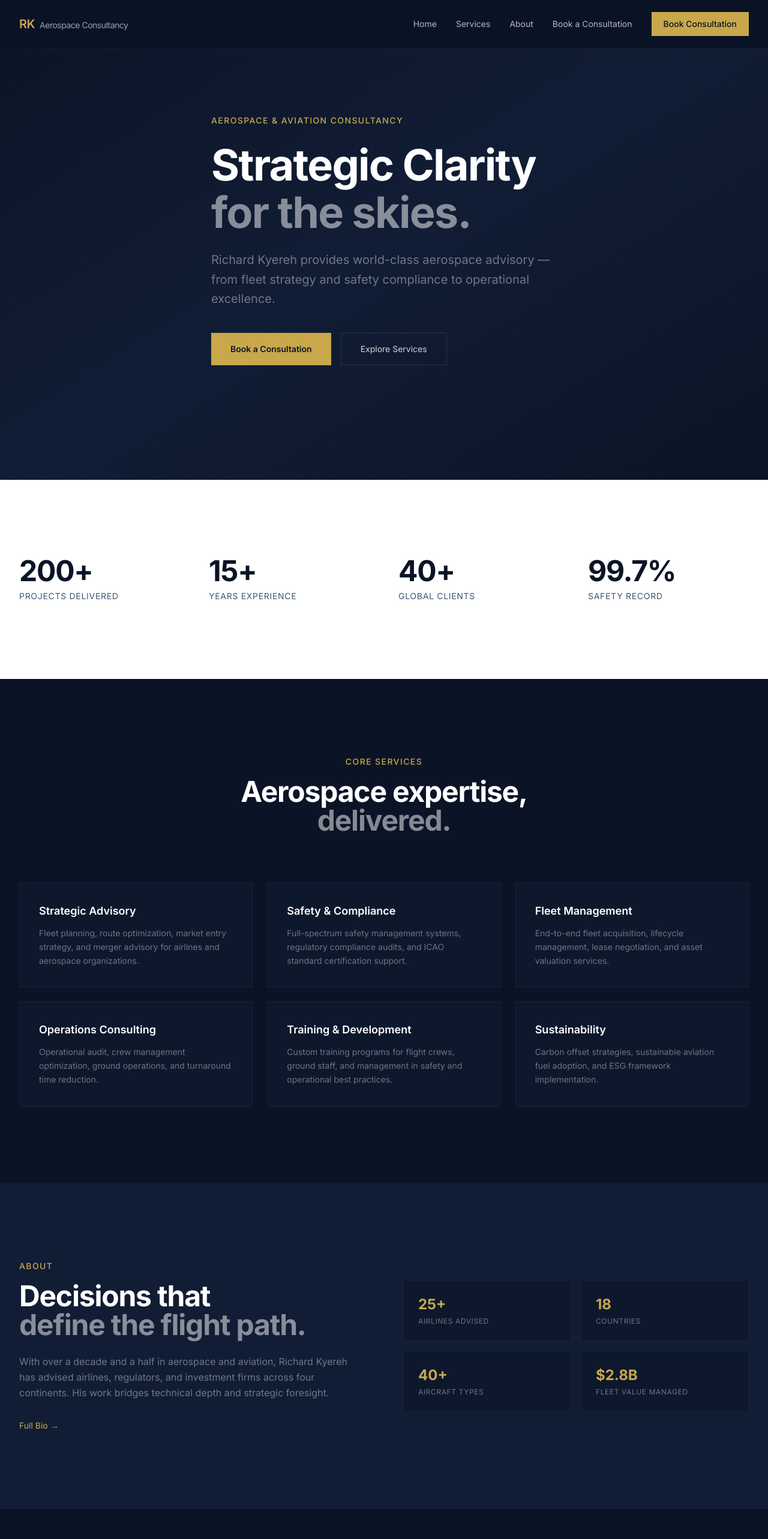
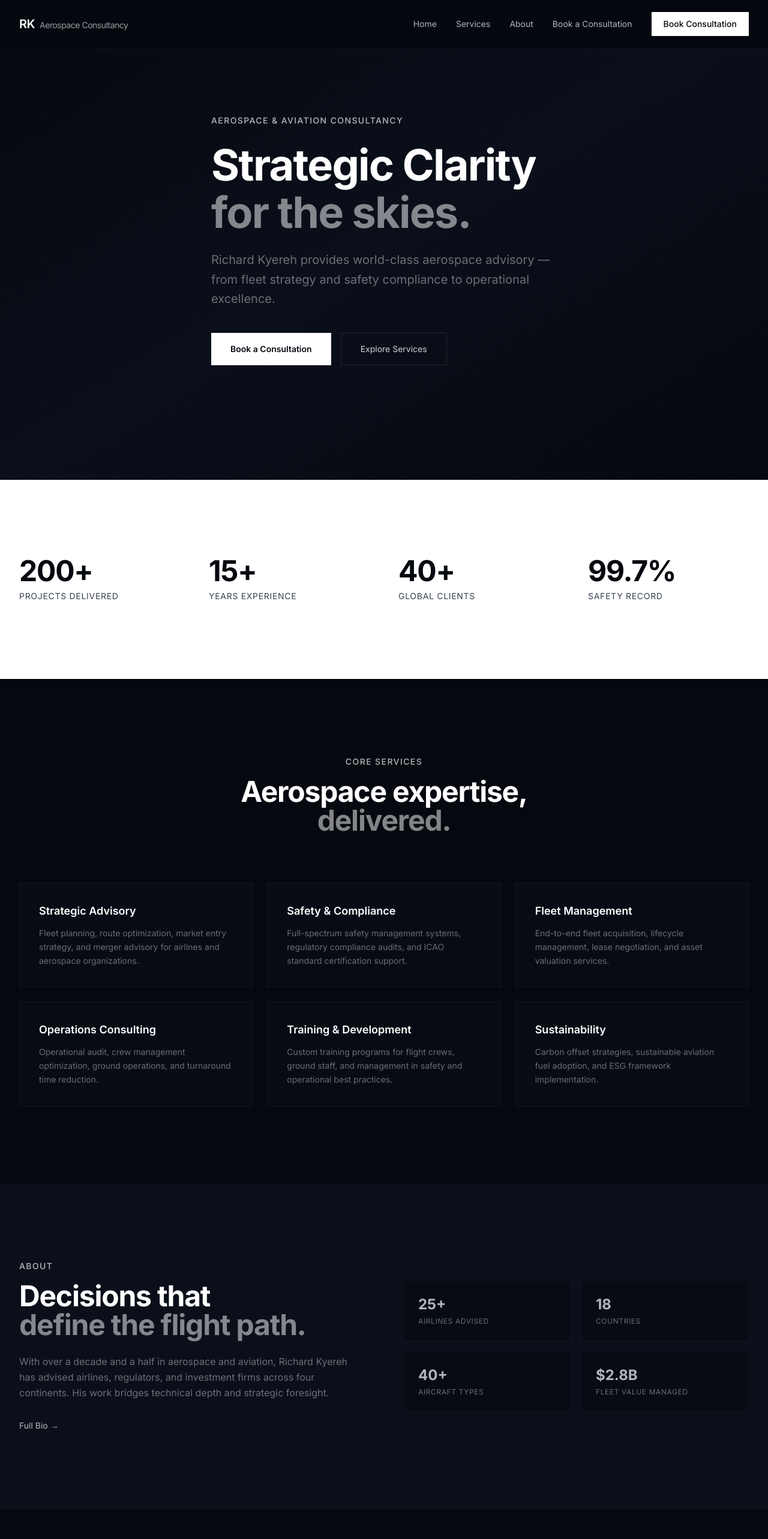
Before and after one commit to johnsonsemmanuel/richardkyereh, a Next.js app: page / in a window 1280 px wide. Shown: the top 2566 px of the page at 60% size. Built offline with nearby package versions, Linux system fonts and the light colour scheme.

Commit message:
refactor: change color theme from navy/gold to blueblack

```diff
--- a/src/app/globals.css
+++ b/src/app/globals.css
@@ -1,16 +1,11 @@
 @import "tailwindcss";
 
 @theme inline {
-  --color-navy-900: #0B1426;
-  --color-navy-800: #111D35;
-  --color-navy-700: #1A2D4A;
-  --color-navy-600: #2A3F5C;
-  --color-navy-500: #3D5675;
-  --color-gold: #C9A84C;
-  --color-gold-light: #DFC66A;
-  --color-gold-dark: #A88A2E;
-  --color-platinum: #E8ECEF;
-  --color-stone: #8B9098;
+  --color-blueblack-900: #05080F;
+  --color-blueblack-800: #0A0F1A;
+  --color-blueblack-700: #111827;
+  --color-blueblack-600: #1F2937;
+  --color-blueblack-500: #374151;
 }
 
 html {
@@ -24,6 +19,6 @@ body {
 }
 
 ::selection {
-  background-color: #C9A84C;
-  color: #0B1426;
+  background-color: white;
+  color: #05080F;
 }
--- a/src/app/layout.tsx
+++ b/src/app/layout.tsx
@@ -40,7 +40,7 @@ export default function RootLayout({
 }>) {
   return (
     <html lang="en" className={`${inter.variable} h-full`}>
-      <body className="min-h-full flex flex-col bg-navy-900 text-white">
+      <body className="min-h-full flex flex-col bg-blueblack-900 text-white">
         <Header />
         <main className="flex-1">{children}</main>
         <Footer />
--- a/src/app/page.tsx
+++ b/src/app/page.tsx
@@ -4,7 +4,7 @@ export default function Home() {
   return (
     <>
       <section className="relative min-h-screen flex items-center">
-        <div className="absolute inset-0 bg-gradient-to-br from-navy-900 via-navy-800 to-navy-900" />
+        <div className="absolute inset-0 bg-gradient-to-br from-blueblack-900 via-blueblack-800 to-blueblack-900" />
         <div className="absolute inset-0 opacity-[0.03]"
           style={{
             backgroundImage: `radial-gradient(circle at 25% 25%, white 1px, transparent 1px)`,
@@ -13,7 +13,7 @@ export default function Home() {
         />
         <div className="relative max-w-7xl mx-auto px-6 lg:px-8 py-32 lg:py-40">
           <div className="max-w-3xl">
-            <p className="text-gold text-sm font-medium tracking-widest uppercase mb-6">
+            <p className="text-white/70 text-sm font-medium tracking-widest uppercase mb-6">
               Aerospace & Aviation Consultancy
             </p>
             <h1 className="text-4xl sm:text-5xl lg:text-7xl font-bold tracking-tight leading-[1.1]">
@@ -28,7 +28,7 @@ export default function Home() {
             <div className="mt-10 flex flex-col sm:flex-row gap-4">
               <Link
                 href="/booking"
-                className="inline-flex items-center justify-center px-8 py-4 bg-gold text-navy-900 font-semibold hover:bg-gold-light transition-colors text-sm"
+                className="inline-flex items-center justify-center px-8 py-4 bg-white text-blueblack-900 font-semibold hover:bg-white/90 transition-colors text-sm"
               >
                 Book a Consultation
               </Link>
@@ -43,7 +43,7 @@ export default function Home() {
         </div>
       </section>
 
-      <section className="bg-white text-navy-900 py-24 lg:py-32">
+      <section className="bg-white text-blueblack-900 py-24 lg:py-32">
         <div className="max-w-7xl mx-auto px-6 lg:px-8">
           <div className="grid grid-cols-2 lg:grid-cols-4 gap-8 lg:gap-12">
             {[
@@ -56,7 +56,7 @@ export default function Home() {
                 <p className="text-3xl lg:text-5xl font-bold tracking-tight">
                   {stat}
                 </p>
-                <p className="mt-2 text-sm text-navy-500 uppercase tracking-wider">
+                <p className="mt-2 text-sm text-blueblack-500 uppercase tracking-wider">
                   {label}
                 </p>
               </div>
@@ -65,10 +65,10 @@ export default function Home() {
         </div>
       </section>
 
-      <section className="bg-navy-900 py-24 lg:py-32">
+      <section className="bg-blueblack-900 py-24 lg:py-32">
         <div className="max-w-7xl mx-auto px-6 lg:px-8">
           <div className="text-center max-w-2xl mx-auto mb-20">
-            <p className="text-gold text-sm font-medium tracking-widest uppercase mb-4">
+            <p className="text-white/70 text-sm font-medium tracking-widest uppercase mb-4">
               Core Services
             </p>
             <h2 className="text-3xl lg:text-5xl font-bold tracking-tight">
@@ -112,9 +112,9 @@ export default function Home() {
             ].map((service) => (
               <div
                 key={service.title}
-                className="group p-8 bg-navy-800/50 hover:bg-navy-800 transition-colors border border-white/5"
+                className="group p-8 bg-blueblack-800/50 hover:bg-blueblack-800 transition-colors border border-white/5"
               >
-                <h3 className="text-lg font-semibold text-white group-hover:text-gold transition-colors">
+                <h3 className="text-lg font-semibold text-white group-hover:text-white/70 transition-colors">
                   {service.title}
                 </h3>
                 <p className="mt-3 text-sm text-white/40 leading-relaxed">
@@ -126,11 +126,11 @@ export default function Home() {
         </div>
       </section>
 
-      <section className="bg-navy-800 py-24 lg:py-32">
+      <section className="bg-blueblack-800 py-24 lg:py-32">
         <div className="max-w-7xl mx-auto px-6 lg:px-8">
           <div className="grid lg:grid-cols-2 gap-16 items-center">
             <div>
-              <p className="text-gold text-sm font-medium tracking-widest uppercase mb-4">
+              <p className="text-white/70 text-sm font-medium tracking-widest uppercase mb-4">
                     About
               </p>
               <h2 className="text-3xl lg:text-5xl font-bold tracking-tight">
@@ -146,7 +146,7 @@ export default function Home() {
               </p>
               <Link
                 href="/about"
-                className="mt-8 inline-flex items-center text-sm text-gold hover:text-gold-light transition-colors"
+                className="mt-8 inline-flex items-center text-sm text-white/70 hover:text-white/70-light transition-colors"
               >
                 Full Bio &rarr;
               </Link>
@@ -160,9 +160,9 @@ export default function Home() {
               ].map((item) => (
                 <div
                   key={item.label}
-                  className="p-6 bg-navy-900/50 border border-white/5"
+                  className="p-6 bg-blueblack-900/50 border border-white/5"
                 >
-                  <p className="text-2xl font-bold text-gold">{item.value}</p>
+                  <p className="text-2xl font-bold text-white/70">{item.value}</p>
                   <p className="text-xs text-white/40 uppercase tracking-wider mt-1">
                     {item.label}
                   </p>
@@ -173,7 +173,7 @@ export default function Home() {
         </div>
       </section>
 
-      <section className="bg-navy-900 py-24 lg:py-32">
+      <section className="bg-blueblack-900 py-24 lg:py-32">
         <div className="max-w-7xl mx-auto px-6 lg:px-8 text-center">
           <h2 className="text-3xl lg:text-5xl font-bold tracking-tight">
             Ready to elevate
@@ -186,7 +186,7 @@ export default function Home() {
           </p>
           <Link
             href="/booking"
-            className="mt-10 inline-flex items-center justify-center px-10 py-4 bg-gold text-navy-900 font-semibold hover:bg-gold-light transition-colors text-sm"
+            className="mt-10 inline-flex items-center justify-center px-10 py-4 bg-white text-blueblack-900 font-semibold hover:bg-white/90 transition-colors text-sm"
           >
             Schedule a Consultation
           </Link>
--- a/src/components/Footer.tsx
+++ b/src/components/Footer.tsx
@@ -30,12 +30,12 @@ const footerLinks = [
 
 export function Footer() {
   return (
-    <footer className="bg-navy-800 border-t border-white/5">
+    <footer className="bg-blueblack-800 border-t border-white/5">
       <div className="max-w-7xl mx-auto px-6 lg:px-8 py-16">
         <div className="grid grid-cols-2 lg:grid-cols-4 gap-10">
           <div className="col-span-2 lg:col-span-1">
             <Link href="/" className="text-xl font-semibold text-white">
-              <span className="text-gold">RK</span>
+              <span className="text-white">RK</span>
             </Link>
             <p className="mt-3 text-sm text-white/40 leading-relaxed max-w-xs">
               Aerospace and aviation consultancy delivering strategic
@@ -52,7 +52,7 @@ export function Footer() {
                   <li key={link.label}>
                     <Link
                       href={link.href}
-                      className="text-sm text-white/50 hover:text-gold transition-colors"
+                      className="text-sm text-white/50 hover:text-white transition-colors"
                     >
                       {link.label}
                     </Link>
--- a/src/components/Header.tsx
+++ b/src/components/Header.tsx
@@ -15,14 +15,14 @@ export function Header() {
   const [open, setOpen] = useState(false);
 
   return (
-    <header className="fixed top-0 left-0 right-0 z-50 bg-navy-900/95 backdrop-blur border-b border-white/5">
+    <header className="fixed top-0 left-0 right-0 z-50 bg-blueblack-900/95 backdrop-blur border-b border-white/5">
       <div className="max-w-7xl mx-auto px-6 lg:px-8">
         <div className="flex items-center justify-between h-16 lg:h-20">
           <Link
             href="/"
             className="text-xl font-semibold tracking-tight text-white"
           >
-            <span className="text-gold">RK</span>
+            <span className="text-white">RK</span>
             <span className="text-white/60 ml-2 hidden sm:inline text-sm font-normal">
               Aerospace Consultancy
             </span>
@@ -33,14 +33,14 @@ export function Header() {
               <Link
                 key={link.href}
                 href={link.href}
-                className="text-sm text-white/70 hover:text-gold transition-colors"
+                className="text-sm text-white/70 hover:text-white transition-colors"
               >
                 {link.label}
               </Link>
             ))}
             <Link
               href="/booking"
-              className="text-sm px-5 py-2.5 bg-gold text-navy-900 font-medium hover:bg-gold-light transition-colors"
+              className="text-sm px-5 py-2.5 bg-white text-blueblack-900 font-medium hover:bg-white/90 transition-colors"
             >
               Book Consultation
             </Link>
@@ -63,14 +63,14 @@ export function Header() {
       </div>
 
       {open && (
-        <div className="lg:hidden border-t border-white/5 bg-navy-900">
+        <div className="lg:hidden border-t border-white/5 bg-blueblack-900">
           <div className="px-6 py-4 space-y-3">
             {navLinks.map((link) => (
               <Link
                 key={link.href}
                 href={link.href}
                 onClick={() => setOpen(false)}
-                className="block text-white/70 hover:text-gold transition-colors text-sm py-2"
+                className="block text-white/70 hover:text-white transition-colors text-sm py-2"
               >
                 {link.label}
               </Link>
```
Also changed, not shown: src/app/about/page.tsx (+4 -4 lines), src/app/booking/page.tsx (+20 -20 lines), src/app/contact/page.tsx (+9 -9 lines), src/app/services/page.tsx (+5 -5 lines).
